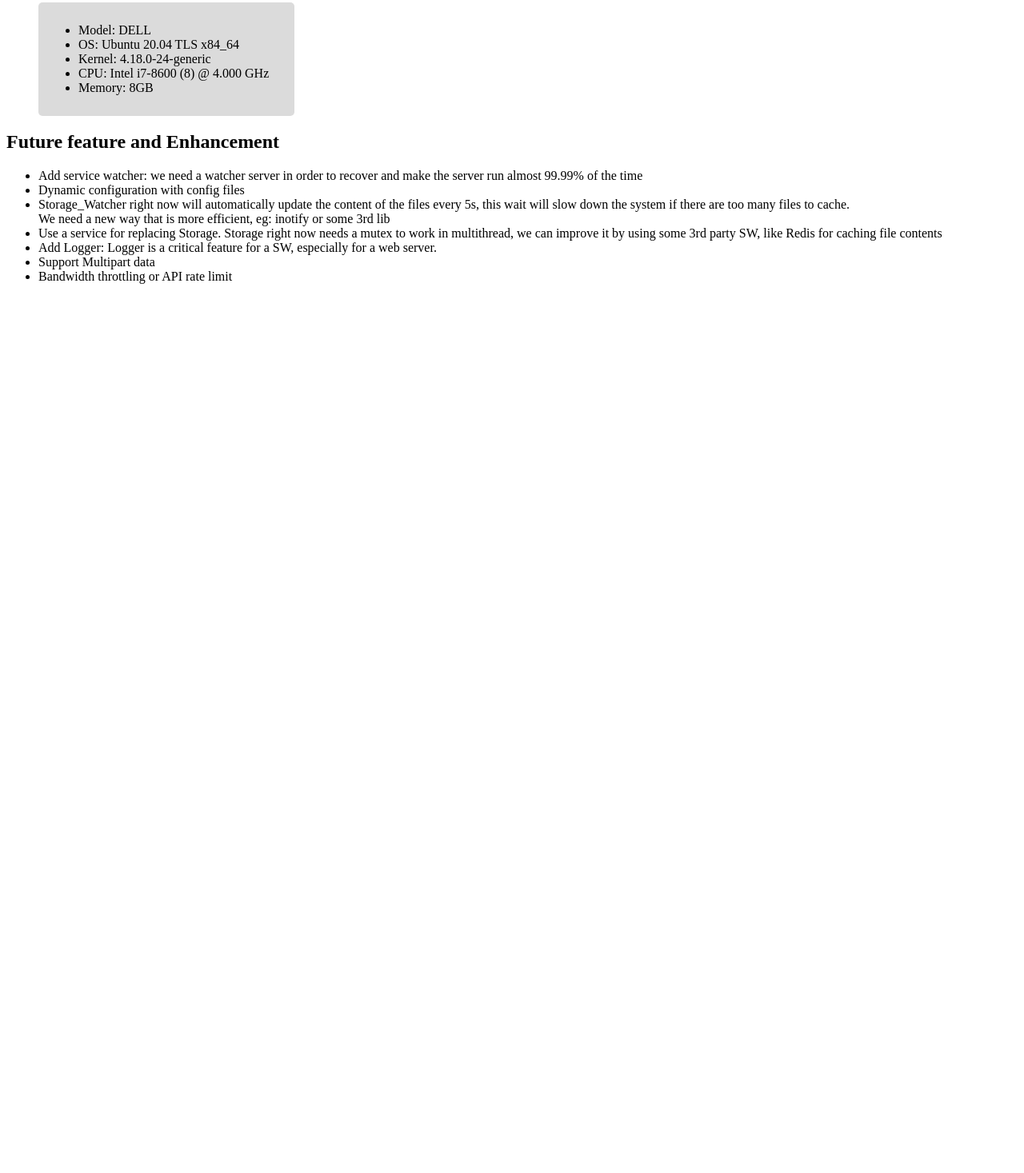
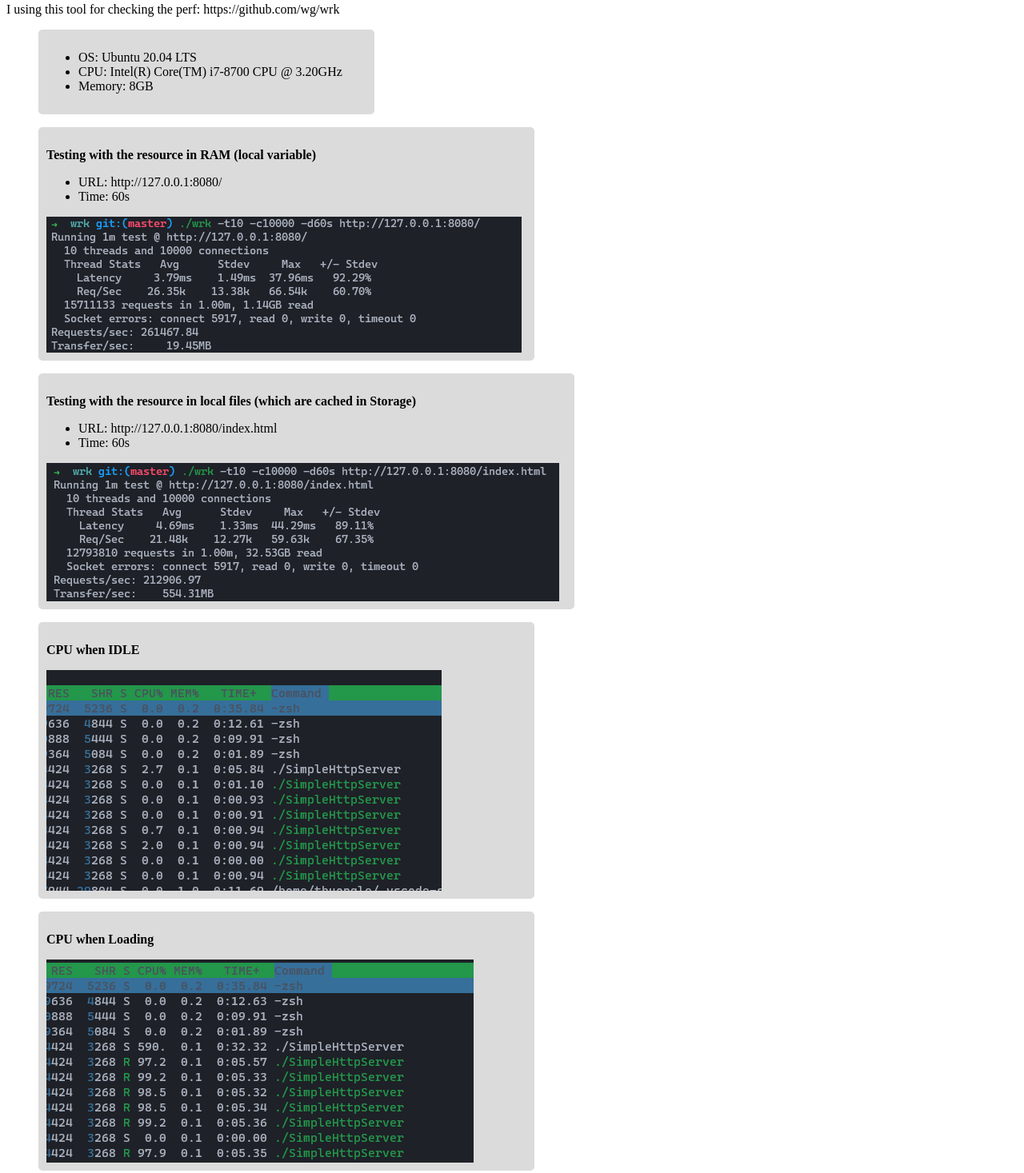
Before and after one commit to lengocthuong15/simple-http-server, a plain HTML site: page out/index.html in a window 1280 px wide. Shown: the part 981-2448 px from the top of the page at 80% size. Before the commit the page ends 1352 px from the top, so only its background shows below. Drawn offline with Linux system fonts and the light colour scheme.

Commit message:
Update code and Readme

```diff
--- a/README.html
+++ b/out/index.html
@@ -21,22 +21,59 @@
 	<li>The purpose of Storage and Storage_Watcher is to reduce the CPU process when dealing with local files. We will
 		provide the content as quick as possible and we also the content is updated</li>
 	<li>Some utility functions parse HTTP requests and responses</li>
-	<img src="out/overview.PNG" />
+	<img src="./overview.png" />
 </ul>
 
 <h2>Benchmark</h2>
-
+I using this tool for checking the perf: https://github.com/wg/wrk
 <blockquote style="background: #dbdbdb;
-width: 300px;
+width: 400px;
 border-radius: 5px;
 padding: 10px;">
 	<ul>
-		<li>Model: DELL</li>
-		<li>OS: Ubuntu 20.04 TLS x84_64</li>
-		<li>Kernel: 4.18.0-24-generic</li>
-		<li>CPU: Intel i7-8600 (8) @ 4.000 GHz</li>
+		<li>OS: Ubuntu 20.04 LTS</li>
+		<li>CPU: Intel(R) Core(TM) i7-8700 CPU @ 3.20GHz</li>
 		<li>Memory: 8GB</li>
 	</ul>
+</blockquote>
+<blockquote style="background: #dbdbdb;
+width: 600px;
+border-radius: 5px;
+padding: 10px;">
+<p><b>Testing with the resource in RAM (local variable)</b></p>
+	<ul>
+		<li>URL: http://127.0.0.1:8080/</li>
+		<li>Time: 60s</li>
+	</ul>
+	<img src="./local_ram.png" />
+</blockquote>
+
+<blockquote style="background: #dbdbdb;
+width: 650px;
+border-radius: 5px;
+padding: 10px;">
+<p><b>Testing with the resource in local files (which are cached in Storage)</b></p>
+	<ul>
+		<li>URL: http://127.0.0.1:8080/index.html</li>
+		<li>Time: 60s</li>
+	</ul>
+	<img src="./local_file.png" />
+</blockquote>
+
+<blockquote style="background: #dbdbdb;
+width: 600px;
+border-radius: 5px;
+padding: 10px;">
+<p><b>CPU when IDLE</b></p>
+	<img src="./cpu_idle.png" />
+</blockquote>
+
+<blockquote style="background: #dbdbdb;
+width: 600px;
+border-radius: 5px;
+padding: 10px;">
+<p><b>CPU when Loading</b></p>
+	<img src="./cpu_loading.png" />
 </blockquote>
 
 <h2>Future feature and Enhancement</h2>
```
Also changed, not shown: out/cpu_idle.png (added), out/cpu_loading.png (added), out/local_file.png (added), out/local_ram.png (added), out/overview.png (renamed from out/overview.PNG), 3 other files.
